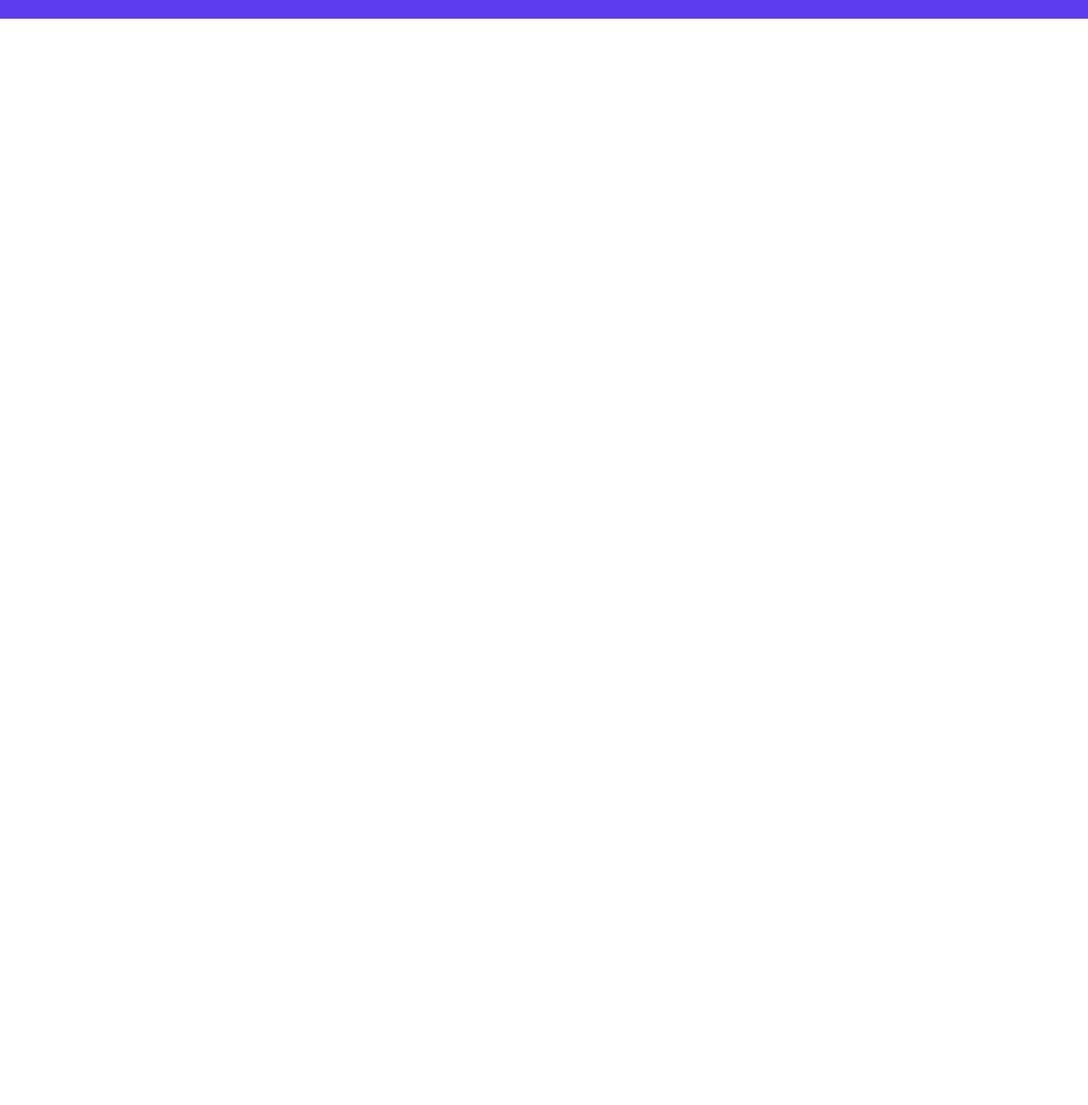
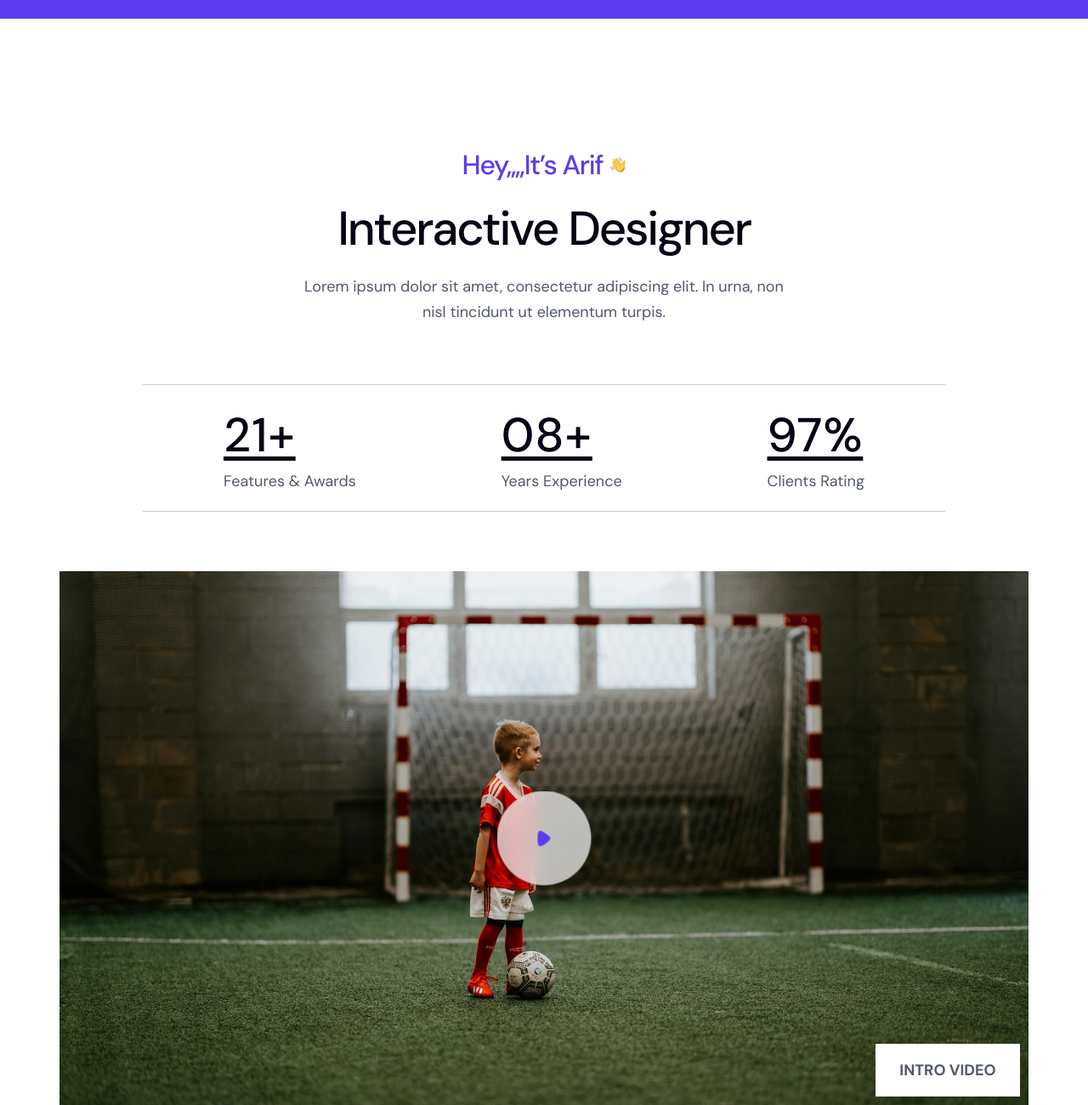
Before and after one commit to hoppv04/html_css_pro_project_6, a plain HTML site: page index.html in a window 1280 px wide. Shown: the part 3285-4585 px from the top of the page at 85% size. Before the commit the page ends 3307 px from the top, so only its background shows below. Drawn offline with Linux system fonts and the light colour scheme.

Commit message:
add about ui

```diff
--- a/asset/css/styles.css
+++ b/asset/css/styles.css
@@ -500,6 +500,120 @@ section + section {
   background: #fff;
 }
 
+/* About */
+.about__header {
+  text-align: center;
+}
+
+.about__label {
+  display: flex;
+  align-items: center;
+  justify-content: center;
+  column-gap: 4px;
+}
+
+.about__welcome {
+  color: var(--primary-color);
+  font-size: 2rem;
+  font-weight: 500;
+  line-height: 2;
+  letter-spacing: -0.8px;
+}
+
+.about__hand {
+  width: 18px;
+  height: 18px;
+}
+
+.about__heading {
+  margin-top: 10px;
+}
+
+.about__stats {
+  margin-top: 50px;
+  padding: 30px 16px;
+  display: flex;
+  justify-content: space-between;
+  column-gap: 50px;
+  border: 1px solid;
+  border-color: rgba(8, 4, 21, 0.2) transparent;
+}
+
+.about__stat-number {
+  color: var(--text-primary-color);
+
+  font-size: 3rem;
+  font-weight: 500;
+  line-height: 1.4;
+  letter-spacing: 0.9px;
+  text-decoration-line: underline;
+  text-decoration-style: solid;
+  text-decoration-skip-ink: none;
+  text-decoration-thickness: auto;
+  text-underline-offset: auto;
+  text-underline-position: from-font;
+}
+
+.about__stat-label {
+  color: var(--text-second-color);
+
+  margin-top: 5px;
+  font-size: 1.6rem;
+  font-weight: 400;
+  line-height: 1.375;
+}
+
+.about__video {
+  position: relative;
+  margin-top: 40px;
+}
+
+.about__video-play {
+  position: absolute;
+  top: 50%;
+  left: 50%;
+  transform: translate(-50%, -50%);
+  display: flex;
+  align-items: center;
+  justify-content: center;
+  width: 77px;
+  height: 77px;
+  border-radius: 50%;
+  background: rgba(255, 255, 255, 0.7);
+  backdrop-filter: blur(12px);
+  border: none;
+  outline: none;
+  cursor: pointer;
+}
+
+.about__video-icon {
+  width: 11px;
+}
+
+.about__video-thumb {
+  display: block;
+  width: 100%;
+  height: 276px;
+  object-fit: cover;
+}
+
+.about__video-note {
+  color: var(--text-second-color);
+  --height: 44px;
+
+  position: absolute;
+  bottom: 10px;
+  right: 10px;
+  width: 118px;
+  height: var(--height);
+  line-height: var(--height);
+  background-color: #fff;
+  font-size: 1.2rem;
+  font-weight: 700;
+  text-align: center;
+  text-transform: uppercase;
+}
+
 /* Responsive */
 /* Desktop */
 @media (min-width: 768px) {
@@ -834,4 +948,68 @@ section + section {
     height: 62px;
     font-size: 1.8rem;
   }
+
+  /* About */
+  .about {
+    margin-top: 140px;
+  }
+
+  .about__label {
+    column-gap: 9px;
+  }
+
+  .about__welcome {
+    font-size: 3.2rem;
+    letter-spacing: -1.28px;
+  }
+
+  .about__heading {
+    text-align: center;
+  }
+
+  .about__desc {
+    width: 570px;
+    margin-left: auto;
+    margin-right: auto;
+  }
+
+  .about__stats {
+    width: 946px;
+    margin: 70px auto 0;
+    padding: 20px 95px;
+  }
+
+  .about__stat-number {
+    font-size: 5.6rem;
+  }
+
+  .about__stat-label {
+    margin-top: 0;
+    font-size: 1.8rem;
+    line-height: 1.67;
+  }
+
+  .about__video {
+    margin-top: 70px;
+  }
+
+  .about__video-thumb {
+    height: 628px;
+  }
+
+  .about__video-play {
+    width: 111px;
+    height: 111px;
+  }
+
+  .about__video-icon {
+    width: 15px;
+  }
+
+  .about__video-note {
+    --height: 62px;
+
+    width: 170px;
+    font-size: 1.8rem;
+  }
 }
--- a/index.html
+++ b/index.html
@@ -466,6 +466,62 @@
           </div>
         </div>
       </section>
+
+      <!-- About -->
+      <section class="about">
+        <div class="container">
+          <div class="about__body">
+            <header class="about__header">
+              <div class="about__label">
+                <p class="about__welcome">Hey,,,,It’s Arif</p>
+                <img src="./asset/imgs/hand.png" alt="" class="about__hand" />
+              </div>
+
+              <h2 class="about__heading section-heading">
+                Interactive Designer
+              </h2>
+
+              <p class="about__desc section-desc">
+                Lorem ipsum dolor sit amet, consectetur adipiscing elit. In
+                urna, non nisl tincidunt ut elementum turpis.
+              </p>
+            </header>
+
+            <div class="about__stats">
+              <div class="about__stat">
+                <p class="about__stat-number"><strong>21+</strong></p>
+                <p class="about__stat-label">Features & Awards</p>
+              </div>
+
+              <div class="about__stat">
+                <p class="about__stat-number"><strong>08+</strong></p>
+                <p class="about__stat-label">Years Experience</p>
+              </div>
+
+              <div class="about__stat">
+                <p class="about__stat-number"><strong>97%</strong></p>
+                <p class="about__stat-label">Clients Rating</p>
+              </div>
+            </div>
+
+            <div class="about__video">
+              <img
+                src="./asset/imgs/about.jpg"
+                alt=""
+                class="about__video-thumb"
+              />
+              <button class="about__video-play">
+                <img
+                  src="./asset/imgs/play.png"
+                  alt=""
+                  class="about__video-icon"
+                />
+              </button>
+              <p class="about__video-note">Intro Video</p>
+            </div>
+          </div>
+        </div>
+      </section>
     </main>
   </body>
 </html>
```
Also changed, not shown: asset/imgs/about.jpg (added), asset/imgs/hand.png (added), asset/imgs/play.png (added).
